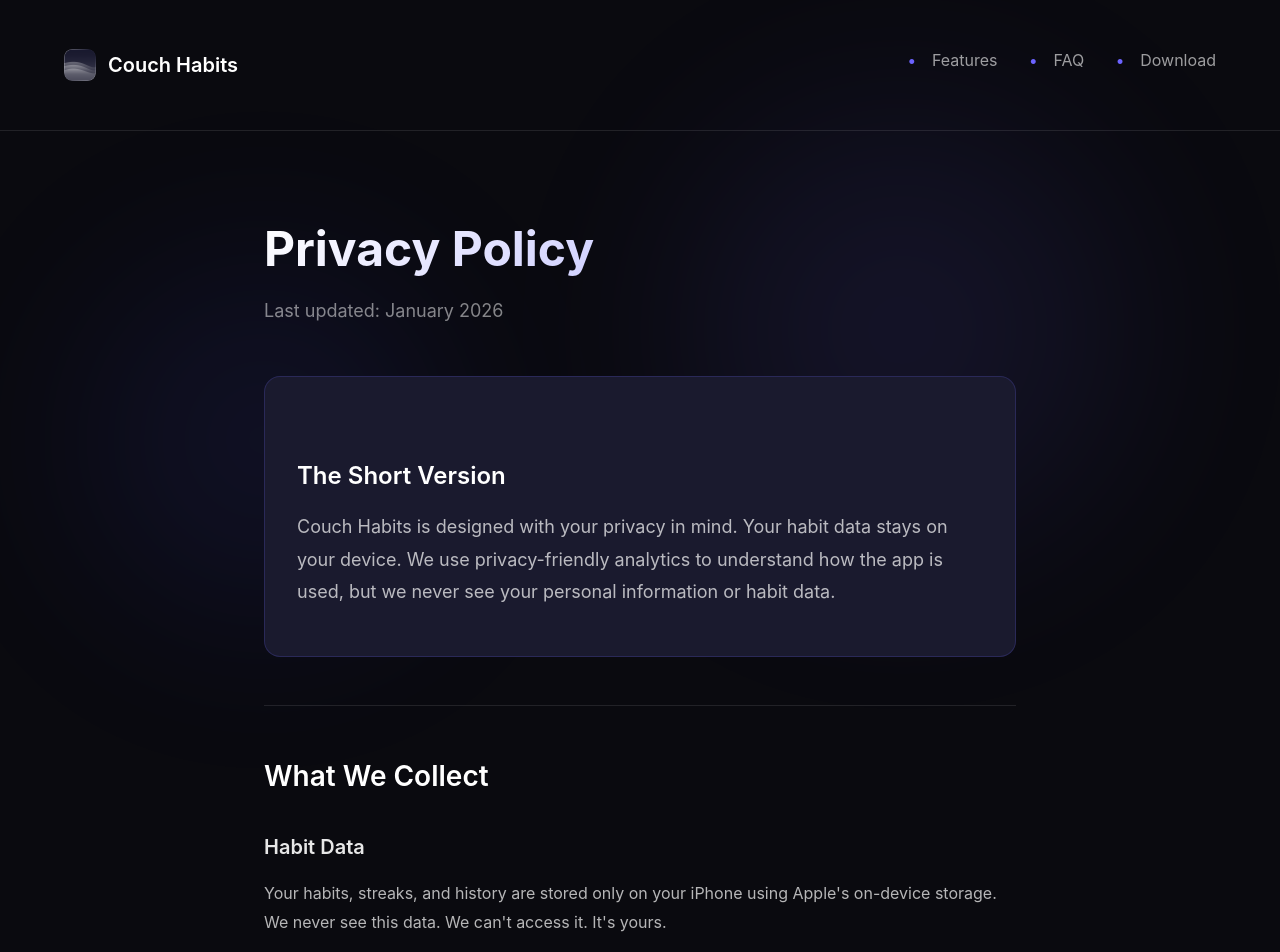
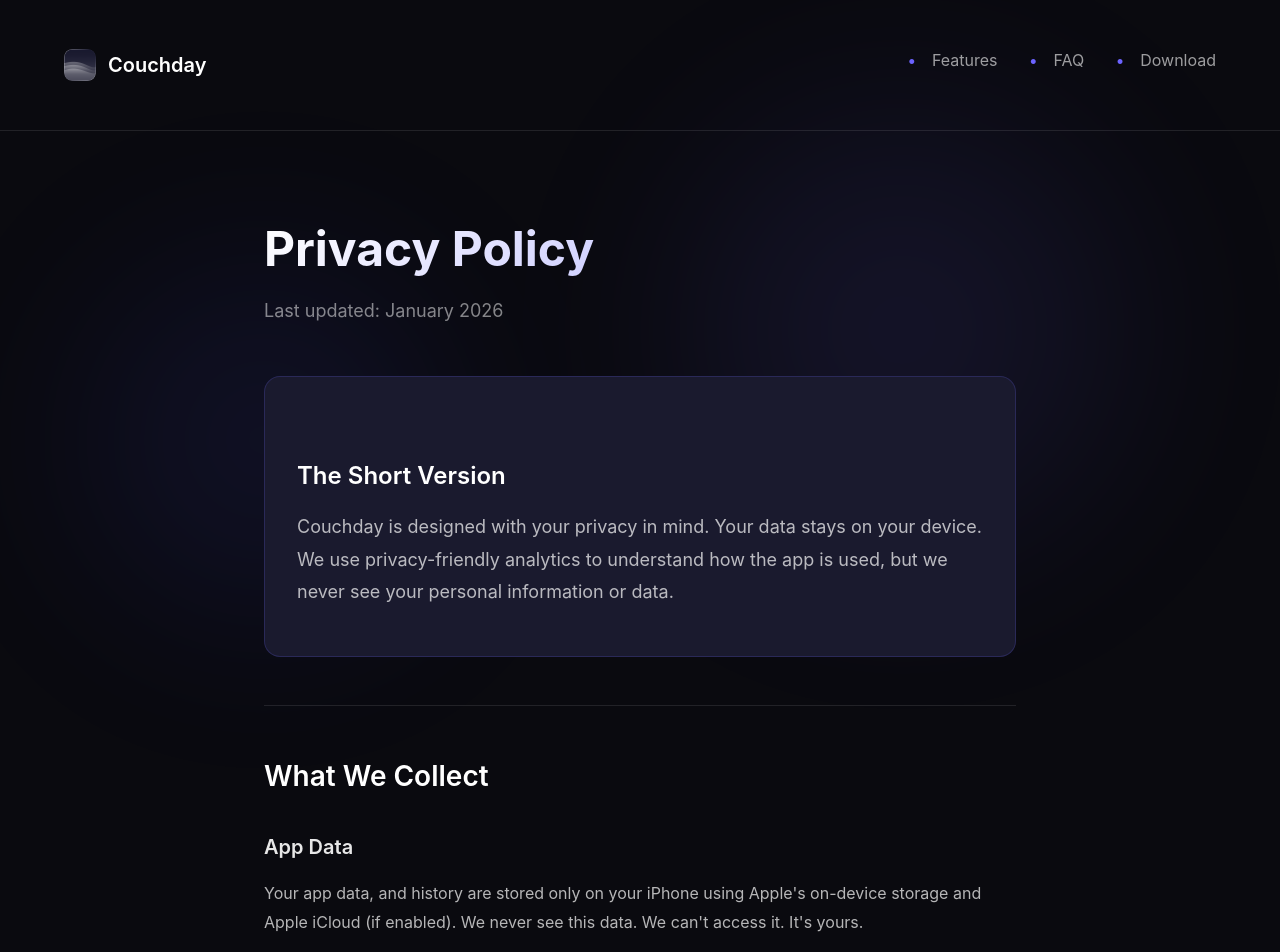
Before and after one commit to armin/couchday-web, a website: page privacy.html in a window 1280 px wide. Shown: the top 952 px of the page. Drawn offline with Linux system fonts and the light colour scheme.

Commit message:
updated privacy doc

```diff
--- a/privacy.html
+++ b/privacy.html
@@ -3,8 +3,8 @@
 <head>
     <meta charset="UTF-8">
     <meta name="viewport" content="width=device-width, initial-scale=1.0">
-    <title>Privacy Policy — Couch Habits</title>
-    <meta name="description" content="Privacy Policy for Couch Habits - The gentle habit tracker for iPhone.">
+    <title>Privacy Policy — Couchday</title>
+    <meta name="description" content="Privacy Policy for Couchday - The gentle day planner for iPhone.">
 
     <style>
         * {
@@ -311,8 +311,8 @@
     <nav>
         <div class="container">
             <a href="index.html" class="logo">
-                <img src="icon.png" alt="Couch Habits" class="logo-icon">
-                <span>Couch Habits</span>
+                <img src="icon.png" alt="Couchday" class="logo-icon">
+                <span>Couchday</span>
             </a>
             <ul class="nav-links">
                 <li><a href="index.html#features">Features</a></li>
@@ -330,15 +330,15 @@
 
             <div class="short-version">
                 <h2>The Short Version</h2>
-                <p>Couch Habits is designed with your privacy in mind. Your habit data stays on your device. We use privacy-friendly analytics to understand how the app is used, but we never see your personal information or habit data.</p>
+                <p>Couchday is designed with your privacy in mind. Your data stays on your device. We use privacy-friendly analytics to understand how the app is used, but we never see your personal information or data.</p>
             </div>
 
             <hr>
 
             <h2>What We Collect</h2>
 
-            <h3>Habit Data</h3>
-            <p>Your habits, streaks, and history are stored only on your iPhone using Apple's on-device storage. We never see this data. We can't access it. It's yours.</p>
+            <h3>App Data</h3>
+            <p>Your app data, and history are stored only on your iPhone using Apple's on-device storage and Apple iCloud (if enabled). We never see this data. We can't access it. It's yours.</p>
 
             <h3>Analytics</h3>
             <p>We collect anonymous usage analytics to understand how the app is used so we can make it better.</p>
@@ -354,7 +354,7 @@
             <p>We do <strong>not</strong> collect:</p>
             <ul>
                 <li>Your name, email, or any personal information</li>
-                <li>Your habit names or data</li>
+                <li>Your activities or data</li>
                 <li>Your location</li>
                 <li>Any data that could identify you personally</li>
             </ul>
@@ -364,7 +364,7 @@
             <hr>
 
             <h2>Data Storage</h2>
-            <p>Your habit data is stored locally on your device. We never see it, and it never leaves your phone.</p>
+            <p>Your app data is stored locally on your device. We never see it, and it never leaves your phone other than being stored in iCloud if it is enabled.</p>
             <p>If you delete the app, your data is deleted with it.</p>
 
             <hr>
@@ -385,7 +385,7 @@
             <hr>
 
             <h2>Children's Privacy</h2>
-            <p>Couch Habits does not knowingly collect any personal information from children under 13. The analytics we collect are anonymous and cannot identify individual users of any age.</p>
+            <p>Couchday does not knowingly collect any personal information from children under 13. The analytics we collect are anonymous and cannot identify individual users of any age.</p>
 
             <hr>
 
@@ -415,7 +415,7 @@
                 <a href="#">Terms</a>
                 <a href="https://quantifyapp.com/index.php/couch-support/">Contact</a>
             </div>
-            <p>&copy; 2026 Couch Habits</p>
+            <p>&copy; 2026 Couchday</p>
         </div>
     </footer>
 </body>
```
